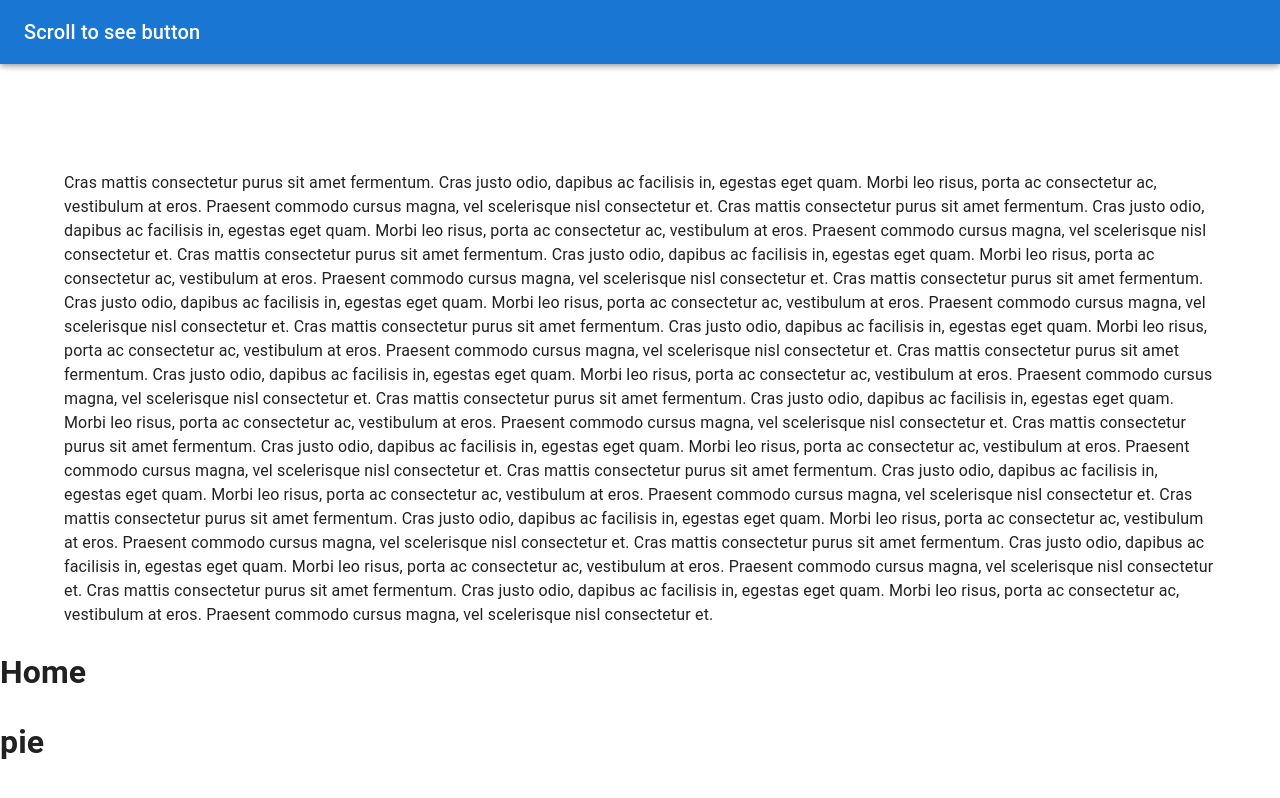
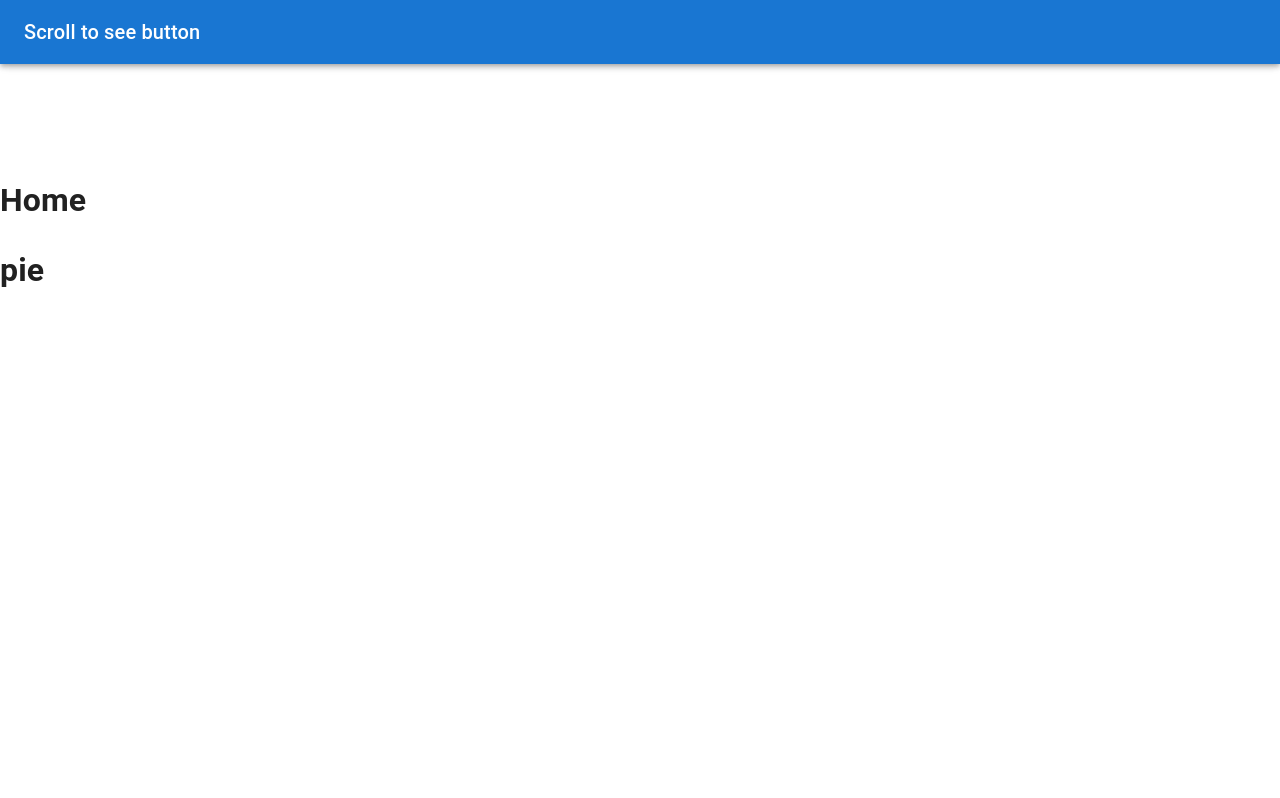
Before and after one commit to perezguedesmaikel/tienda, a Next.js app: page / in a window 1280 px wide. Built offline with nearby package versions, Linux system fonts and the light colour scheme.

Commit message:
regular 2

```diff
--- a/components/navbar.js
+++ b/components/navbar.js
@@ -64,10 +64,7 @@ export default function NavBar(props) {
                 <Box sx={{ my: 2 }}>
                     {[...new Array(12)]
                         .map(
-                            () => `Cras mattis consectetur purus sit amet fermentum.
-Cras justo odio, dapibus ac facilisis in, egestas eget quam.
-Morbi leo risus, porta ac consectetur ac, vestibulum at eros.
-Praesent commodo cursus magna, vel scelerisque nisl consectetur et.`,
+                            () => {props.children},
                         )
                         .join('\n')}
                 </Box>
```
